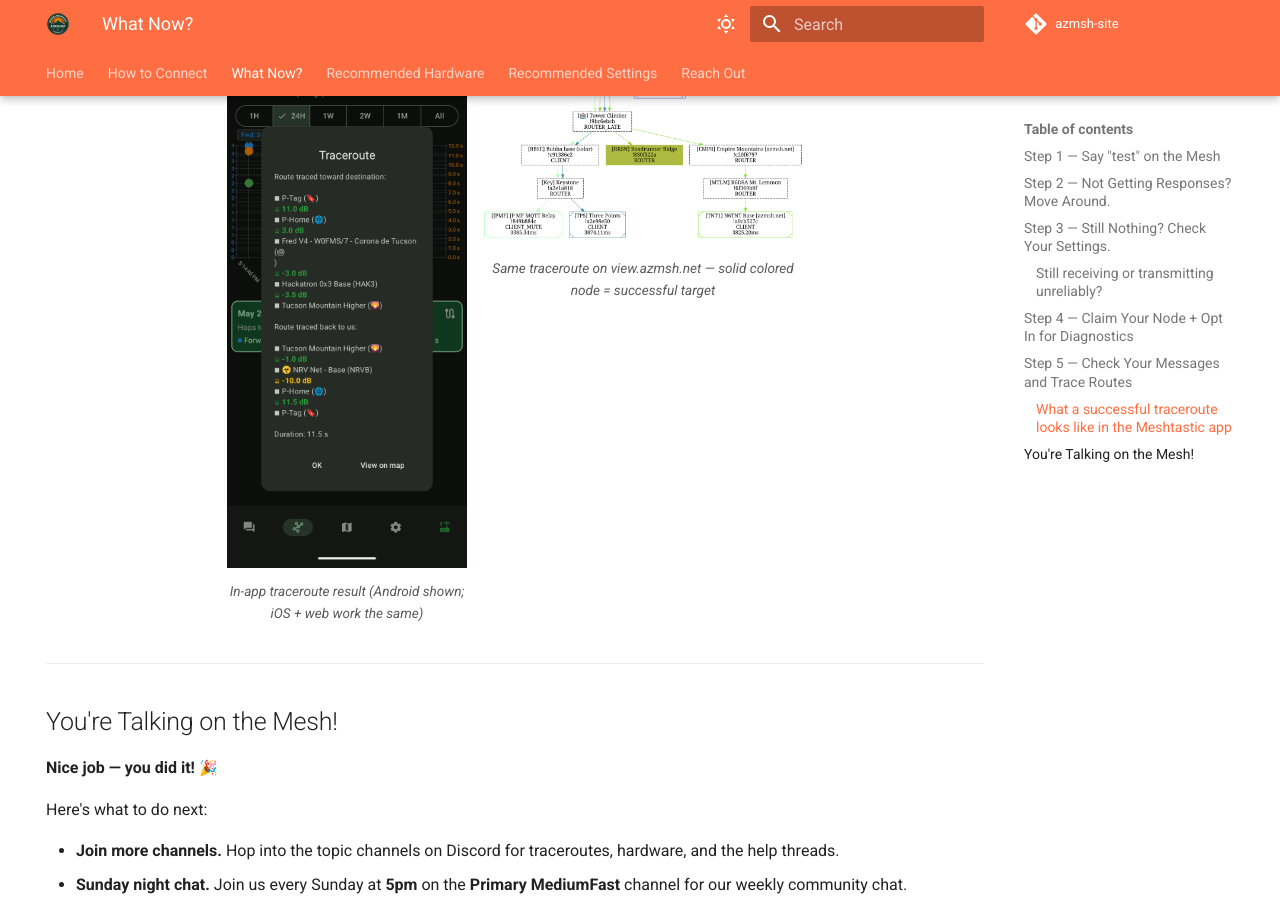
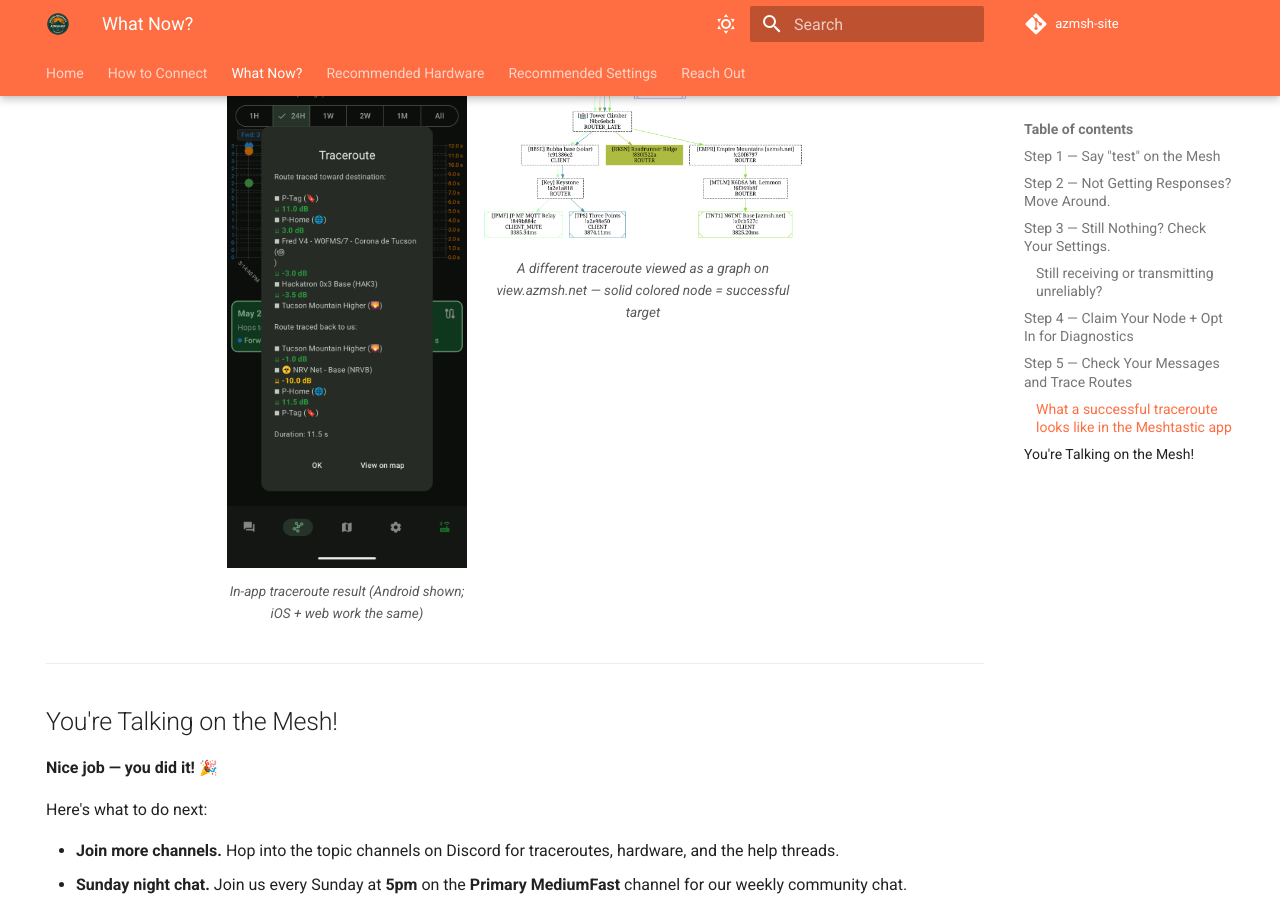
Before and after one commit to ArizonaMeshtasticCommunity/azmsh-site, an MkDocs documentation site: the page built from docs/docs/what-now.md, in a window 1280 px wide and 900 px high, scrolled down 3870 px. Built offline with MkDocs 1.6.1 and Material for MkDocs 9.7.7, drawn with Linux system fonts in a browser that asks for light colours; emoji names are drawn with the system emoji font; comment, search, counter and statistics services are not loaded.

Commit message:
docs(what-now): fix caption — graph + in-app shots are DIFFERENT traceroutes
Caption previously said 'same traceroute' but the in-app screenshot is a
Tucson Mountain Higher trace while the graph view is a mian t1000e →
Roadrunner Ridge trace. Caught by Will.

Co-Authored-By: Claude Opus 4.7 (1M context) <noreply@anthropic.com>

```diff
--- a/docs/docs/what-now.md
+++ b/docs/docs/what-now.md
@@ -121,7 +121,7 @@ You can also see your traceroutes on [view.azmsh.net](https://view.azmsh.net) as
     <a href="../assets/images/what-now-traceroute-meshview-graph.png" class="glightbox" data-description="MeshView network graph — solid colored node = successful traceroute target; dashed nodes = hops/neighbors along the path.">
       <img src="../assets/images/what-now-traceroute-meshview-graph.png" alt="MeshView graph view of a traceroute from mian t1000e through Tower Climber down to Roadrunner Ridge (the solid green node = successful hit), with neighbor branches to Empire Mountains + Bubba base visible." style="width: 100%; height: auto;">
     </a>
-    <figcaption style="text-align: center; font-size: 0.85em; opacity: 0.75;">Same traceroute on view.azmsh.net — solid colored node = successful target</figcaption>
+    <figcaption style="text-align: center; font-size: 0.85em; opacity: 0.75;">A different traceroute viewed as a graph on view.azmsh.net — solid colored node = successful target</figcaption>
   </figure>
 </div>
 
```
